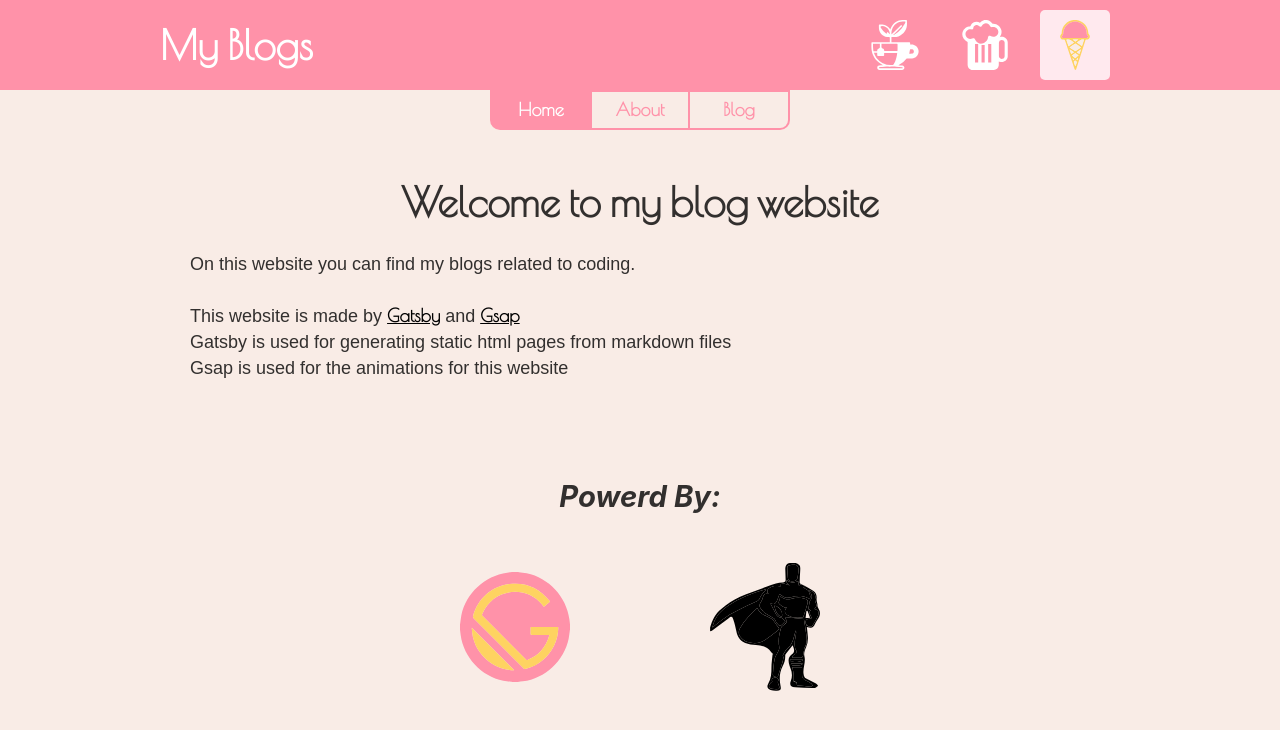
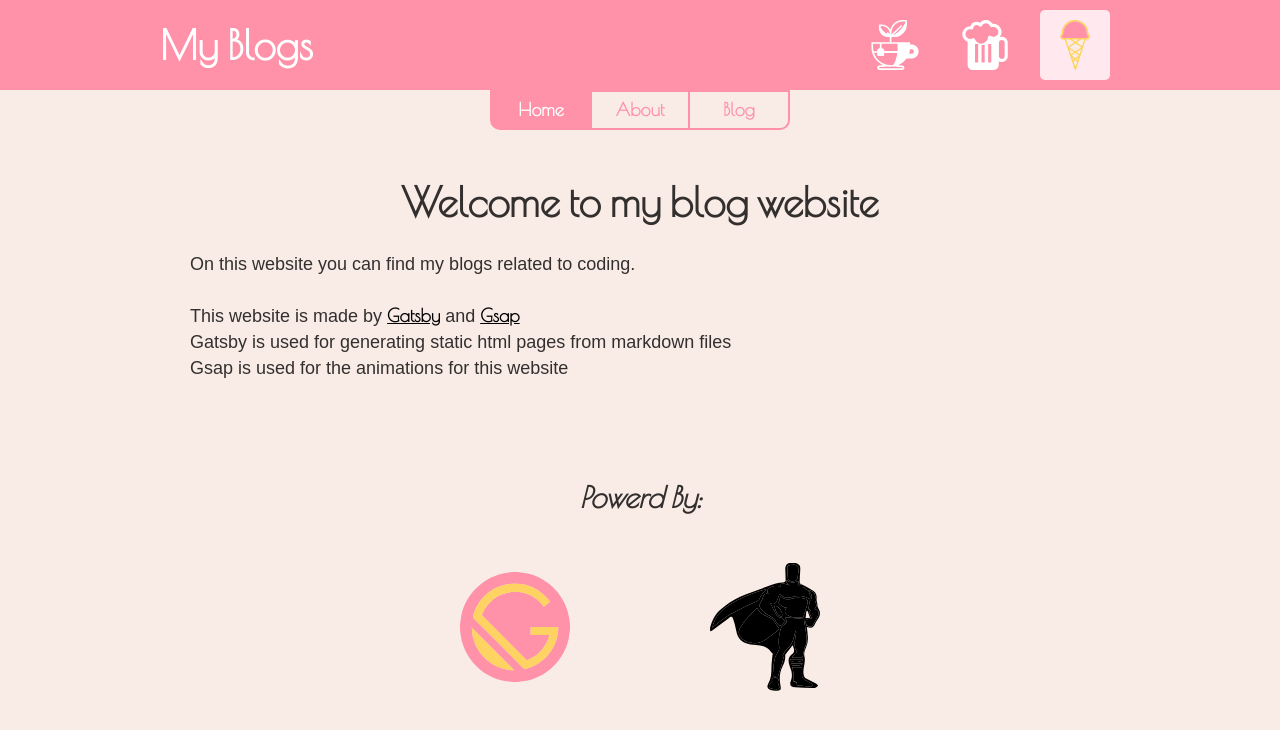
Before and after one commit to LaupWing/blog_posts, a Gatsby site: page / in a window 1280 px wide. Built offline with nearby package versions, Linux system fonts and the light colour scheme; Gatsby itself is replaced by a stand-in of ours.

Commit message:
headers font fam overwrite

```diff
--- a/src/components/layout-my.css
+++ b/src/components/layout-my.css
@@ -29,7 +29,7 @@ h1,
 h2,
 h3,
 h4{
-    font-family: var(--header-font);
+    font-family: var(--header-font)!important;
 }
 iframe{
     display: block;
```
